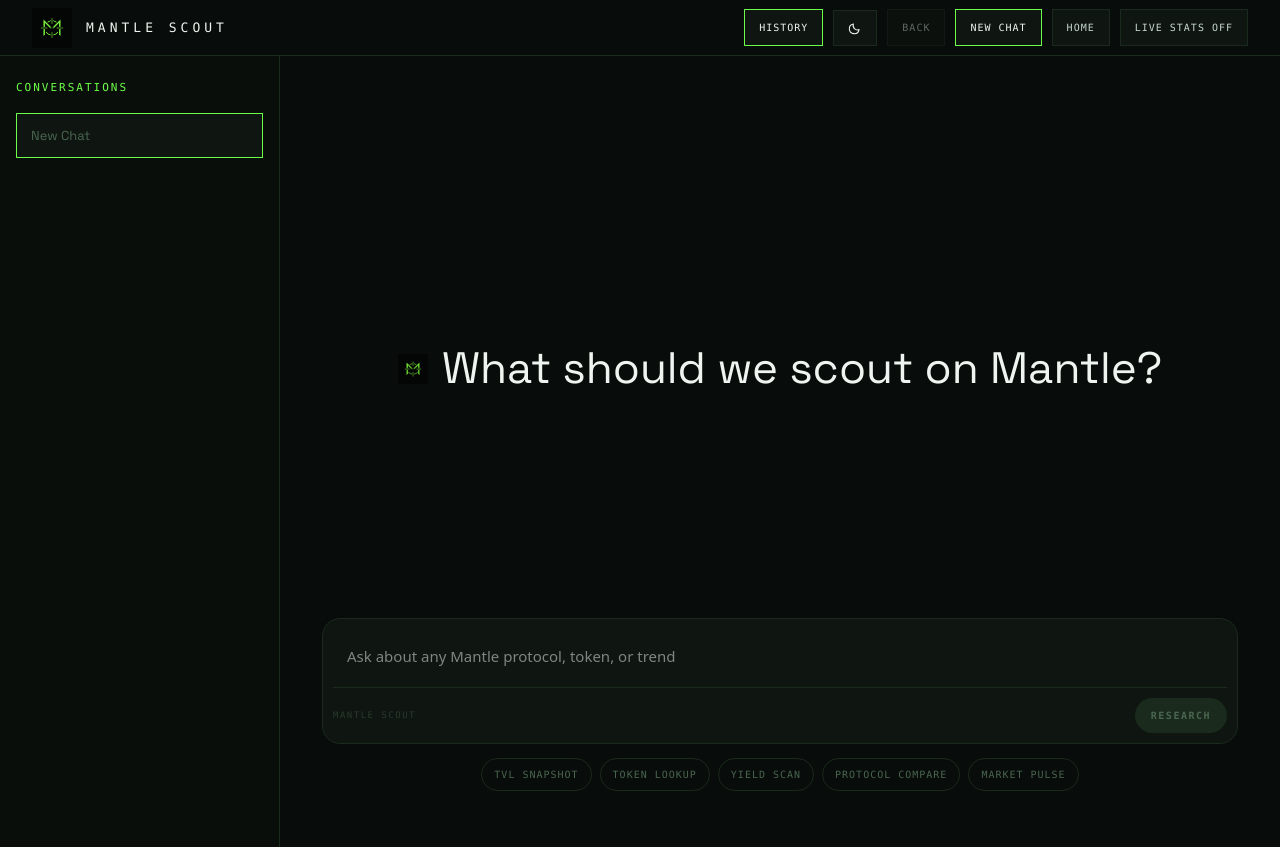
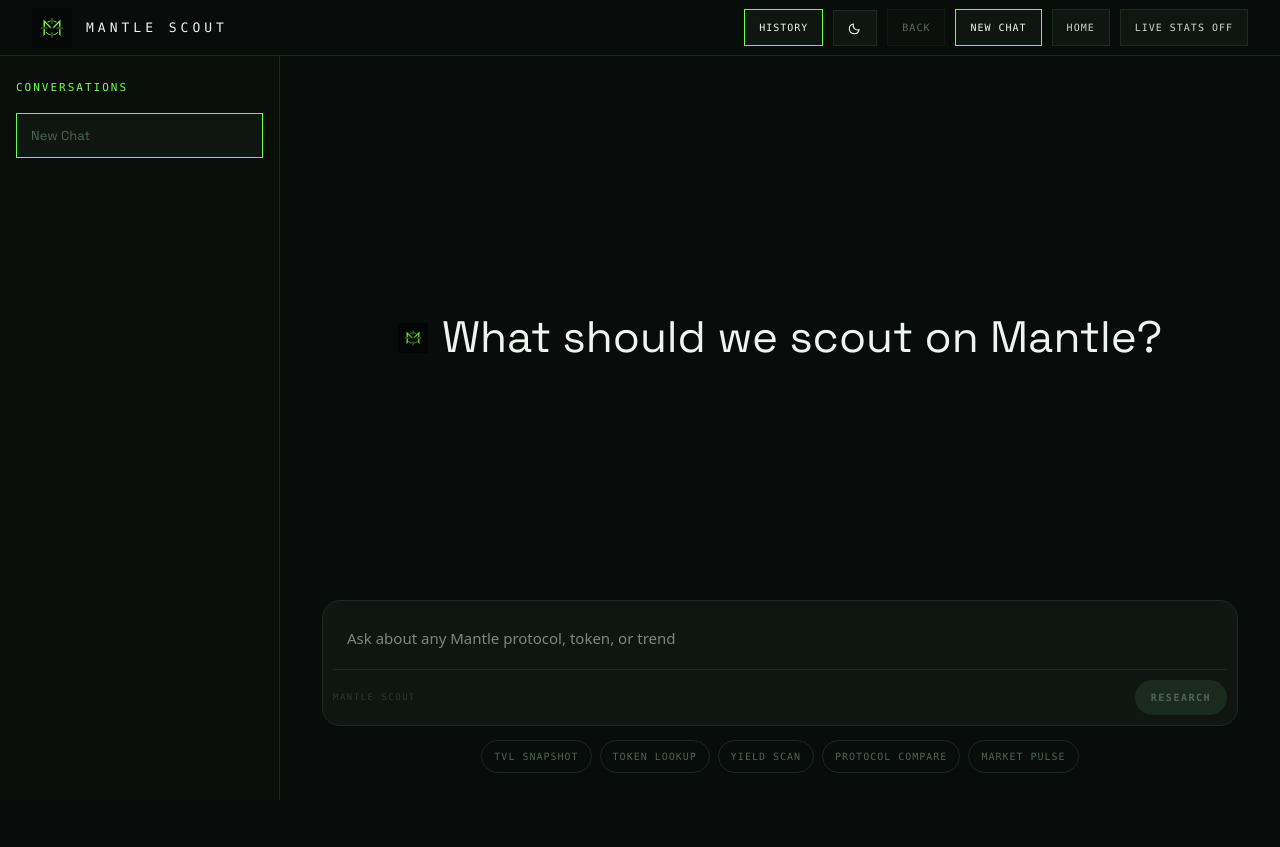
Before and after one commit to onchaindc/MANTLE-AGENT, a Next.js app: page / in a window 1280 px wide. After the commit the page ends 800 px from the top, so only its background shows below. Built offline with nearby package versions, Linux system fonts and the light colour scheme.

Commit message:
fix: fit homepage input above the fold

```diff
--- a/app/page.tsx
+++ b/app/page.tsx
@@ -450,9 +450,9 @@ export default function Home() {
           </aside>
         )}
 
-        <div style={{ flex: 1, maxWidth: "980px", width: "100%", margin: "0 auto", padding: "32px" }}>
+        <div style={{ flex: 1, maxWidth: "980px", width: "100%", margin: "0 auto", padding: messages.length === 0 ? "20px 32px 16px" : "32px", display: "flex", flexDirection: "column", height: messages.length === 0 ? (showLiveStats ? "calc(100vh - 168px)" : "calc(100vh - 57px)") : "auto", overflow: messages.length === 0 ? "hidden" : "visible" }}>
           {messages.length === 0 && (
-            <div style={{ minHeight: "calc(100vh - 270px)", display: "flex", alignItems: "center", justifyContent: "center", padding: "56px 0 24px", textAlign: "center" }}>
+            <div style={{ flex: "1 1 auto", minHeight: 0, display: "flex", alignItems: "center", justifyContent: "center", padding: "12px 0", textAlign: "center" }}>
               <div style={{ display: "flex", alignItems: "center", justifyContent: "center", gap: "14px", color: "var(--text)" }}>
                 <div style={{ width: "30px", height: "30px", overflow: "hidden" }}>
                   <img src="/mantle-logo.png" alt="Mantle Scout logo" style={logoImageStyle} />
@@ -511,7 +511,7 @@ export default function Home() {
             </div>
           )}
 
-          <div style={{ position: messages.length > 0 ? "sticky" : "static", bottom: 0, background: "var(--bg)", borderTop: messages.length > 0 ? "1px solid var(--line)" : "none", paddingTop: messages.length > 0 ? "16px" : "0", paddingBottom: "24px" }}>
+          <div style={{ position: messages.length > 0 ? "sticky" : "static", bottom: 0, background: "var(--bg)", borderTop: messages.length > 0 ? "1px solid var(--line)" : "none", paddingTop: messages.length > 0 ? "16px" : "0", paddingBottom: messages.length > 0 ? "24px" : "8px", marginTop: messages.length === 0 ? "auto" : "0" }}>
             <div style={{ border: "1px solid var(--line)", background: "var(--card)", borderRadius: "18px", padding: "10px", overflow: "hidden" }}>
               <input
                 value={input}
@@ -532,7 +532,7 @@ export default function Home() {
               </div>
             </div>
             {messages.length === 0 && (
-              <div style={{ display: "flex", alignItems: "center", justifyContent: "center", gap: "8px", flexWrap: "wrap", marginTop: "14px" }}>
+              <div style={{ display: "flex", alignItems: "center", justifyContent: "center", gap: "8px", flexWrap: "wrap", marginTop: "14px", paddingBottom: "2px" }}>
                 {QUICK_ACTIONS.map((action) => (
                   <button
                     key={action.label}
```
